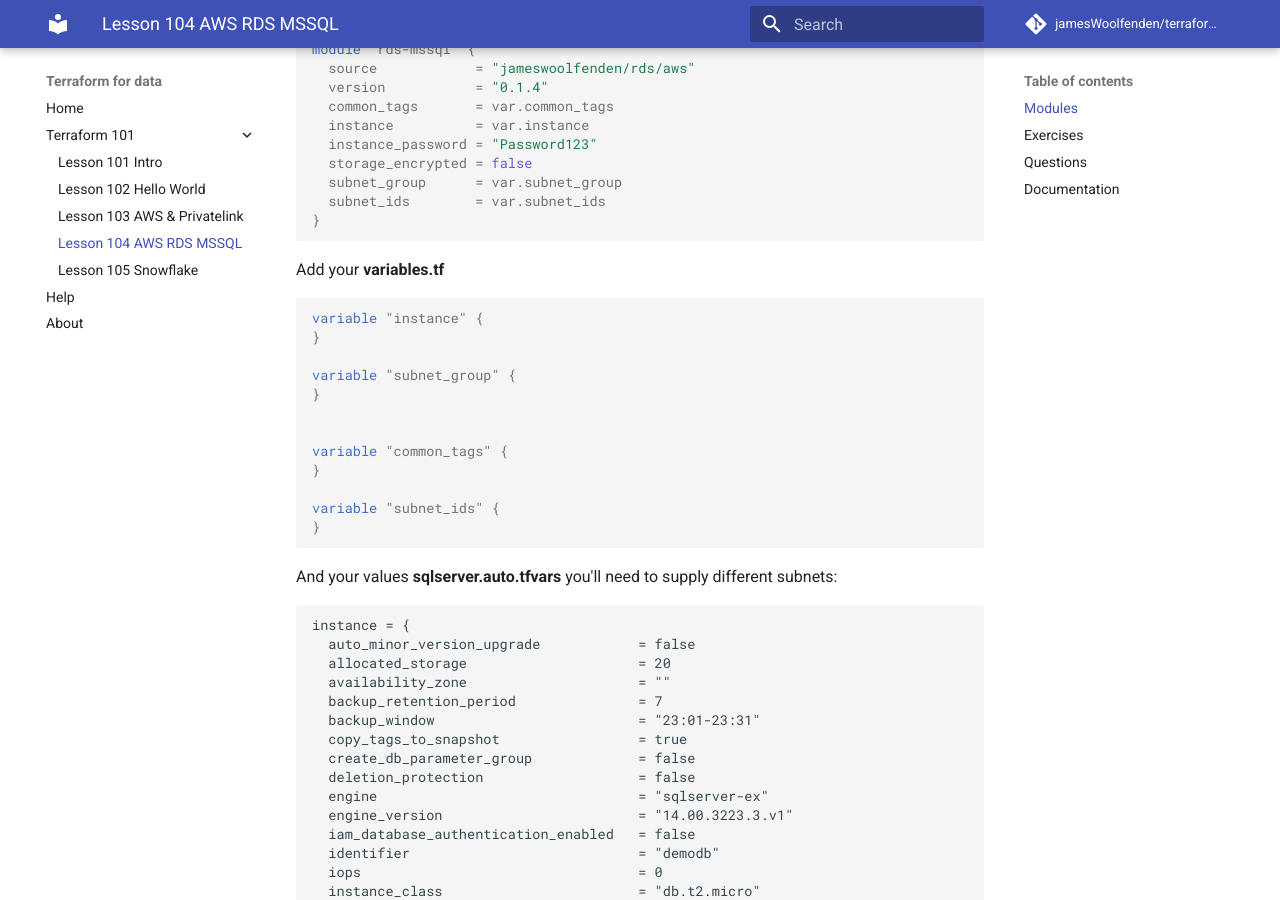
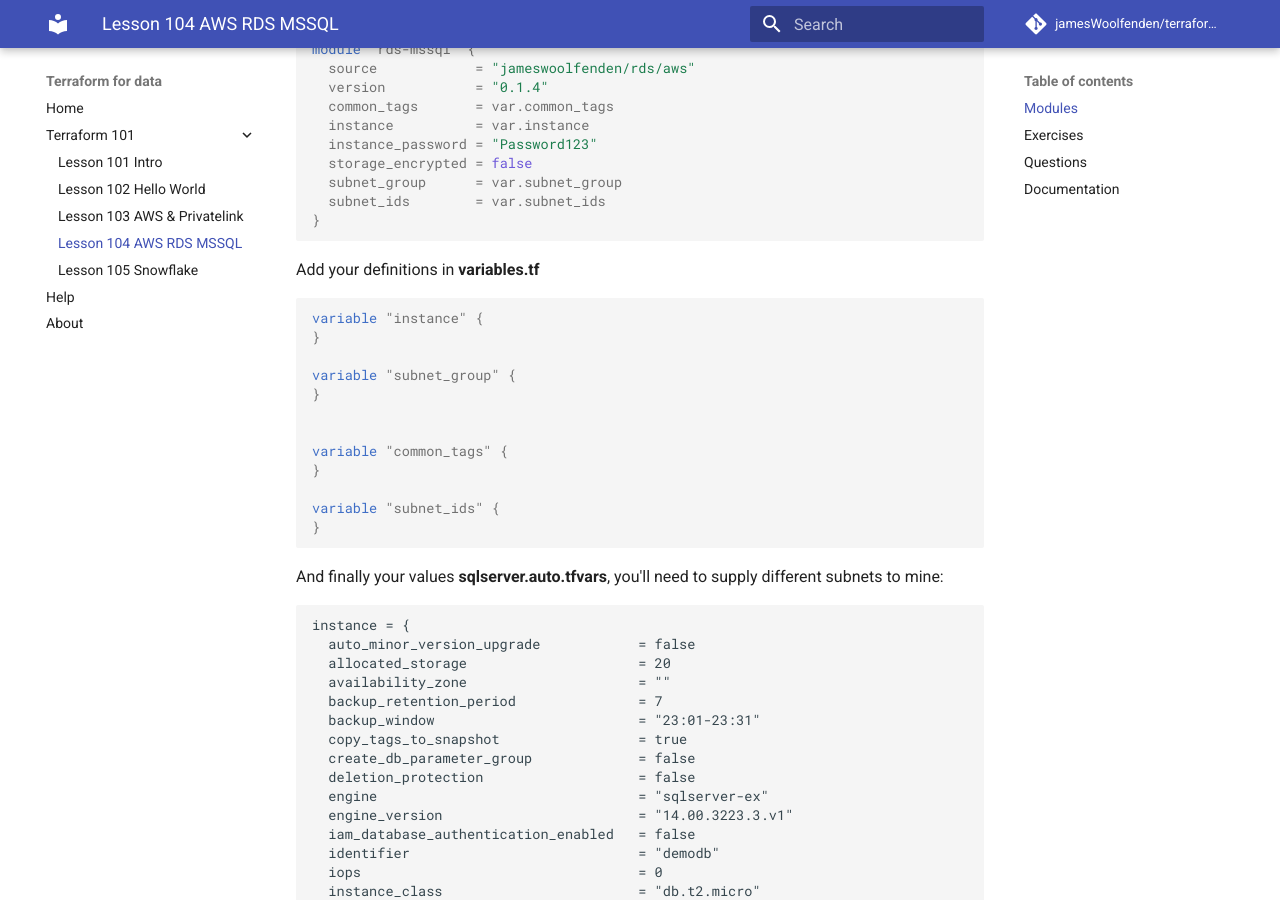
Before and after one commit to JamesWoolfenden/terraform-for-data, an MkDocs documentation site: the page built from docs/lesson4.md, in a window 1280 px wide and 900 px high, scrolled down 454 px. Built offline with MkDocs 1.6.1 and Material for MkDocs 9.7.7, drawn with Linux system fonts in a browser that asks for light colours; comment, search, counter and statistics services are not loaded.

Commit message:
Update lesson4.md

````diff
--- a/docs/lesson4.md
+++ b/docs/lesson4.md
@@ -23,7 +23,7 @@
 }
 ```
 
-Add your **variables.tf**
+Add your definitions in **variables.tf**
 
 ```terraform
 variable "instance" {
@@ -40,7 +40,7 @@
 }
 ```
 
-And your values **sqlserver.auto.tfvars** you'll need to supply different subnets:
+And finally your values **sqlserver.auto.tfvars**, you'll need to supply different subnets to mine:
 
 ```HCL2
 instance = {
````
